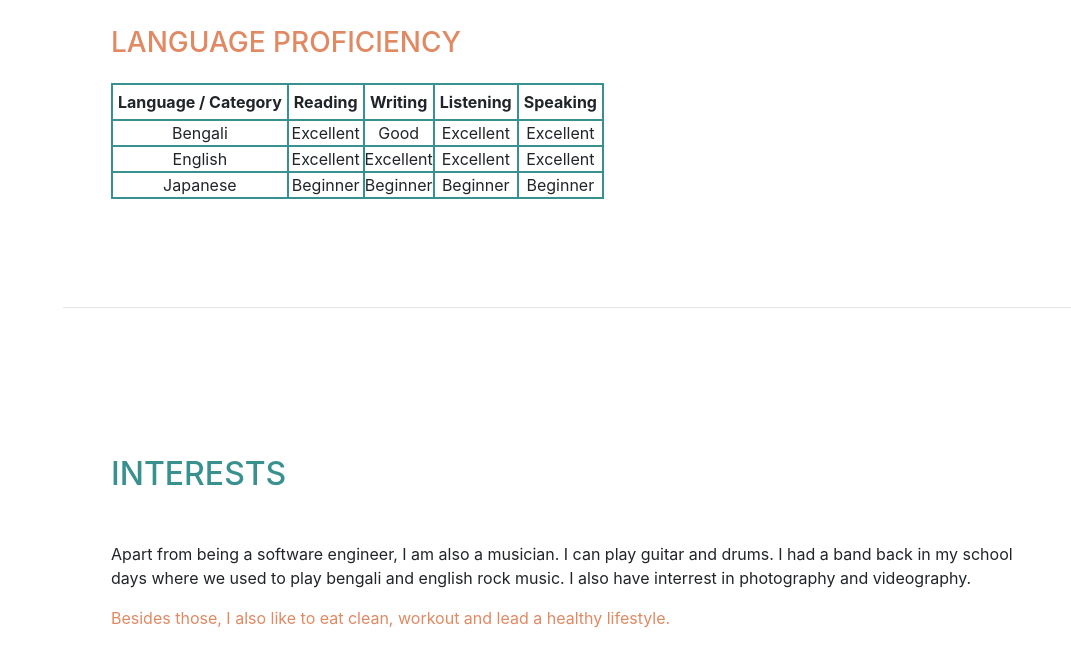
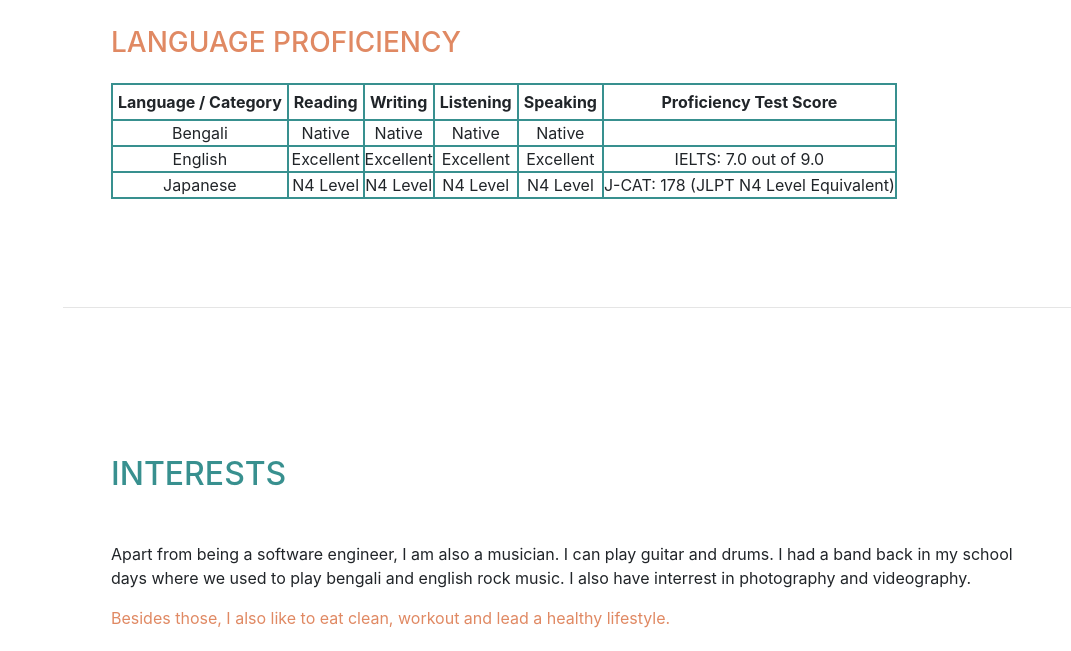
Before and after one commit to hridoyzylex/resume, a website with bundled scripts: page index.html in a window 1280 px wide. Shown: the part 3985-4636 px from the top of the page, without its empty margins (209-1280 px from the left). Built offline with nearby package versions, Linux system fonts and the light colour scheme; grey boxes are pictures that could not be loaded; a web font is replaced by a local one.

Commit message:
updated language proficiency

```diff
--- a/index.html
+++ b/index.html
@@ -443,14 +443,16 @@
             <th class="languageProficiency">Writing</th>
             <th class="languageProficiency">Listening</th>
             <th class="languageProficiency">Speaking</th>
+            <th class="languageProficiency">Proficiency Test Score</th>
           </tr>
 
           <tr>
             <td>Bengali</td>
-            <td>Excellent</td>
-            <td>Good</td>
-            <td>Excellent</td>
-            <td>Excellent</td>
+            <td>Native</td>
+            <td>Native</td>
+            <td>Native</td>
+            <td>Native</td>
+            <td></td>
           </tr>
           <tr>
             <td>English</td>
@@ -458,13 +460,15 @@
             <td>Excellent</td>
             <td>Excellent</td>
             <td>Excellent</td>
+            <td>IELTS: 7.0 out of 9.0</td>
           </tr>
           <tr>
             <td>Japanese</td>
-            <td>Beginner</td>
-            <td>Beginner</td>
-            <td>Beginner</td>
-            <td>Beginner</td>
+            <td>N4 Level</td>
+            <td>N4 Level</td>
+            <td>N4 Level</td>
+            <td>N4 Level</td>
+            <td> J-CAT: 178 (JLPT N4 Level Equivalent) </td>
           </tr>
 
         </table>
```
Also changed, not shown: css/resume.min.css.
